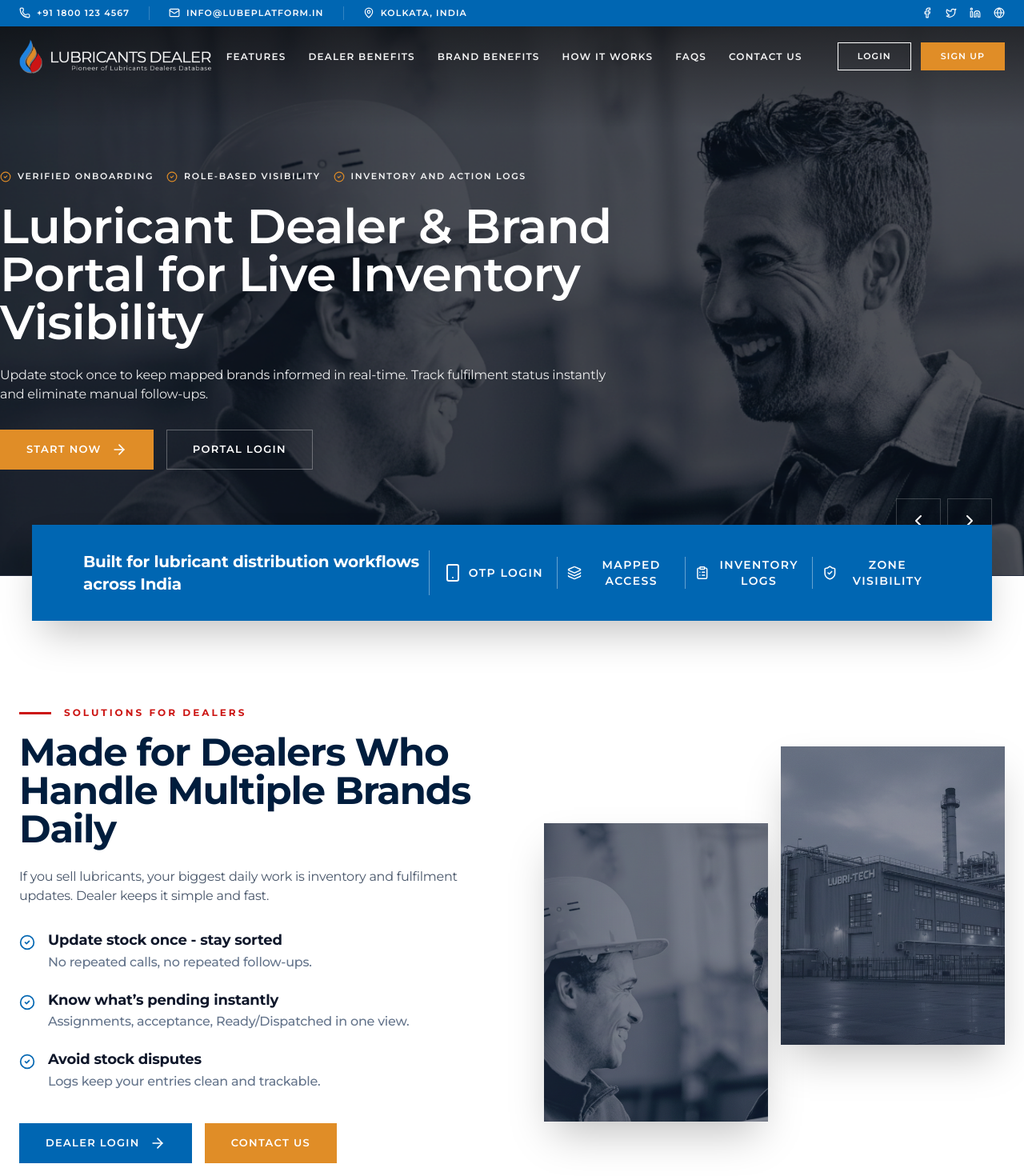
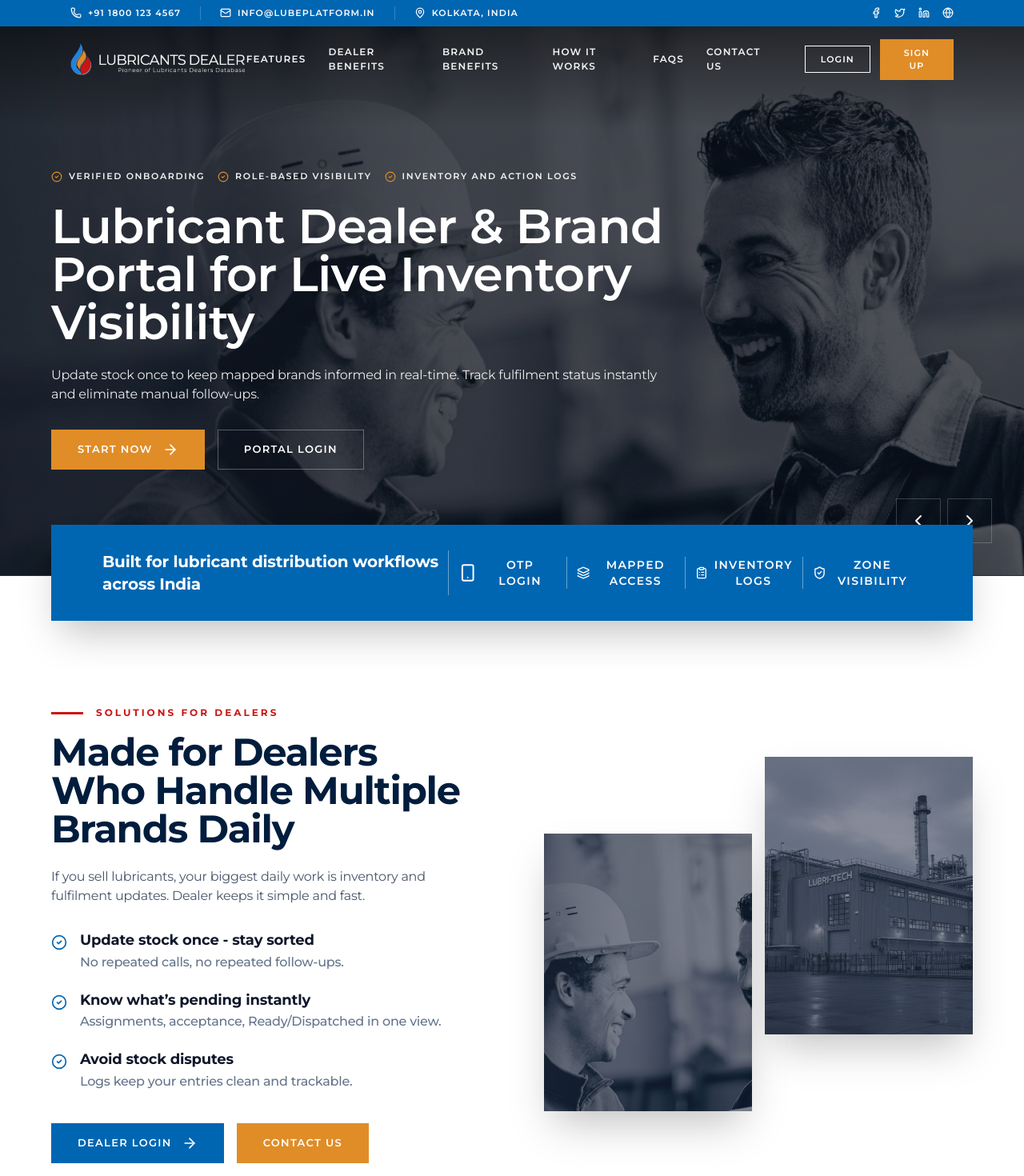
Before and after one commit to aquarioustechnology-alt/Lubricant-Dealer-Platform, a Next.js app: page / in a window 1280 px wide. Shown: the top 1470 px of the page at 80% size. Built offline with nearby package versions, Linux system fonts and the light colour scheme.

Commit message:
Improved padding and container alignment across all sections for laptop screens using max-w-7.5xl

```diff
--- a/src/components/common/Footer.tsx
+++ b/src/components/common/Footer.tsx
@@ -5,7 +5,7 @@ import Image from "next/image";
 export default function Footer() {
     return (
         <footer className="py-12 bg-white border-t">
-            <div className="container mx-auto px-6 flex flex-col md:flex-row justify-between items-center gap-8">
+            <div className="max-w-7.5xl mx-auto px-6 md:px-12 lg:px-16 flex flex-col md:flex-row justify-between items-center gap-8">
                 <div className="flex items-center gap-2">
                     <Image
                         src="/images/Logo.png"
--- a/src/components/common/Header.tsx
+++ b/src/components/common/Header.tsx
@@ -40,7 +40,7 @@ export default function Header() {
                 "hidden lg:block bg-primary text-white py-2 px-6 transition-all duration-300",
                 scrolled ? "h-0 opacity-0 overflow-hidden py-0" : "h-auto opacity-100"
             )}>
-                <div className="container mx-auto flex justify-between items-center text-[11px] font-semibold uppercase tracking-widest">
+                <div className="max-w-7.5xl mx-auto px-6 md:px-12 lg:px-16 flex justify-between items-center text-[11px] font-semibold uppercase tracking-widest">
                     <div className="flex gap-6 items-center">
                         <div className="flex items-center gap-2">
                             <Phone className="w-3.5 h-3.5" />
@@ -71,7 +71,7 @@ export default function Header() {
                     scrolled ? "bg-white shadow-md py-3" : "bg-transparent"
                 )}
             >
-                <div className="container mx-auto flex items-center justify-between">
+                <div className="max-w-7.5xl mx-auto px-6 md:px-12 lg:px-16 flex items-center justify-between">
                     <div className="flex items-center gap-2 cursor-pointer" onClick={scrollToTop}>
                         <Image
                             src={scrolled ? "/images/Logo.png" : "/images/New White based logo.png"}
--- a/src/components/layout/LandingPage/BrandView.tsx
+++ b/src/components/layout/LandingPage/BrandView.tsx
@@ -25,7 +25,7 @@ export default function BrandView() {
     const [loginOpen, setLoginOpen] = useState(false);
     return (
         <section id="brand-benefits" className="py-[90px] lg:py-[106px] bg-white overflow-hidden">
-            <div className="container mx-auto px-6">
+            <div className="max-w-7.5xl mx-auto px-6 md:px-12 lg:px-16">
                 <div className="flex flex-col lg:flex-row-reverse items-center gap-16 lg:gap-32">
                     {/* Right Content Side */}
                     <div className="flex-1 max-w-2xl">
--- a/src/components/layout/LandingPage/DashboardSteps.tsx
+++ b/src/components/layout/LandingPage/DashboardSteps.tsx
@@ -710,7 +710,7 @@ export default function DashboardSteps() {
             {/* Visual Branded Accents */}
             <div className="absolute top-0 right-0 w-1/2 h-full bg-white/5 -skew-x-12 translate-x-1/2 pointer-events-none" />
 
-            <div className="container mx-auto px-6 relative z-10">
+            <div className="max-w-7.5xl mx-auto px-6 md:px-12 lg:px-16 relative z-10">
                 {/* Fixed Header Style */}
                 <div className="max-w-4xl mx-auto text-center mb-10">
                     <motion.div
--- a/src/components/layout/LandingPage/DealerView.tsx
+++ b/src/components/layout/LandingPage/DealerView.tsx
@@ -25,7 +25,7 @@ export default function DealerView() {
     const [loginOpen, setLoginOpen] = useState(false);
     return (
         <section id="dealer-benefits" className="py-[90px] lg:py-[106px] bg-white overflow-hidden">
-            <div className="container mx-auto px-6">
+            <div className="max-w-7.5xl mx-auto px-6 md:px-12 lg:px-16">
                 <div className="flex flex-col lg:flex-row items-center gap-12 lg:gap-20">
                     {/* Left Content Side */}
                     <div className="flex-1 max-w-2xl">
--- a/src/components/layout/LandingPage/FAQs.tsx
+++ b/src/components/layout/LandingPage/FAQs.tsx
@@ -48,7 +48,7 @@ export default function FAQs() {
             {/* Background Texture Accents */}
             <div className="absolute top-0 right-0 w-1/4 h-full bg-slate-50/50 -skew-x-12 translate-x-1/2 pointer-events-none" />
 
-            <div className="container mx-auto px-6 relative z-10">
+            <div className="max-w-7.5xl mx-auto px-6 md:px-12 lg:px-16 relative z-10">
                 <div className="grid grid-cols-1 lg:grid-cols-12 gap-16 items-start">
 
                     {/* Left Side Info */}
--- a/src/components/layout/LandingPage/Features.tsx
+++ b/src/components/layout/LandingPage/Features.tsx
@@ -60,7 +60,7 @@ const cardVariants: Variants = {
 export default function Features() {
     return (
         <section id="features" className="py-[106px] bg-[#F8FAFC] overflow-hidden">
-            <div className="container mx-auto px-4 lg:px-6">
+            <div className="max-w-7.5xl mx-auto px-6 md:px-12 lg:px-16">
                 {/* Section Header */}
                 <div className="text-center mb-20 flex flex-col items-center">
                     <motion.div
--- a/src/components/layout/LandingPage/Hero.tsx
+++ b/src/components/layout/LandingPage/Hero.tsx
@@ -83,7 +83,7 @@ export default function Hero() {
 
                     {/* Content Container - Matching Header container */}
                     <div className="relative h-full flex items-center pt-16 lg:pt-20">
-                        <div className="container mx-auto w-full">
+                        <div className="max-w-7.5xl mx-auto px-6 md:px-12 lg:px-16 w-full">
                             <div className="max-w-4xl">
                                 {/* Trust Line */}
                                 <motion.div
--- a/src/components/layout/LandingPage/ProofStrip.tsx
+++ b/src/components/layout/LandingPage/ProofStrip.tsx
@@ -24,8 +24,8 @@ const features = [
 
 export default function ProofStrip() {
     return (
-        <section className="relative z-30 -mt-12 lg:-mt-16 px-10">
-            <div className="container mx-auto">
+        <section className="relative z-30 -mt-12 lg:-mt-16">
+            <div className="max-w-7.5xl mx-auto px-6 md:px-12 lg:px-16">
                 <div className="bg-primary shadow-2xl flex flex-col lg:flex-row items-center py-8 lg:py-0 min-h-[120px] px-6 lg:px-16">
                     {/* Left Heading */}
                     <div className="pl-0 pr-2 lg:pr-3 py-4 lg:py-0 border-b lg:border-b-0 lg:border-r border-white/40 flex items-center justify-center lg:justify-start">
--- a/tailwind.config.ts
+++ b/tailwind.config.ts
@@ -7,7 +7,20 @@ const config: Config = {
     "./src/app/**/*.{js,ts,jsx,tsx,mdx}",
   ],
   theme: {
+    container: {
+      center: true,
+      padding: {
+        DEFAULT: '1rem',
+        sm: '2rem',
+        lg: '4rem',
+        xl: '5rem',
+        '2xl': '6rem',
+      },
+    },
     extend: {
+      maxWidth: {
+        '7.5xl': '1440px',
+      },
       colors: {
         background: "var(--background)",
         foreground: "var(--foreground)",
```
